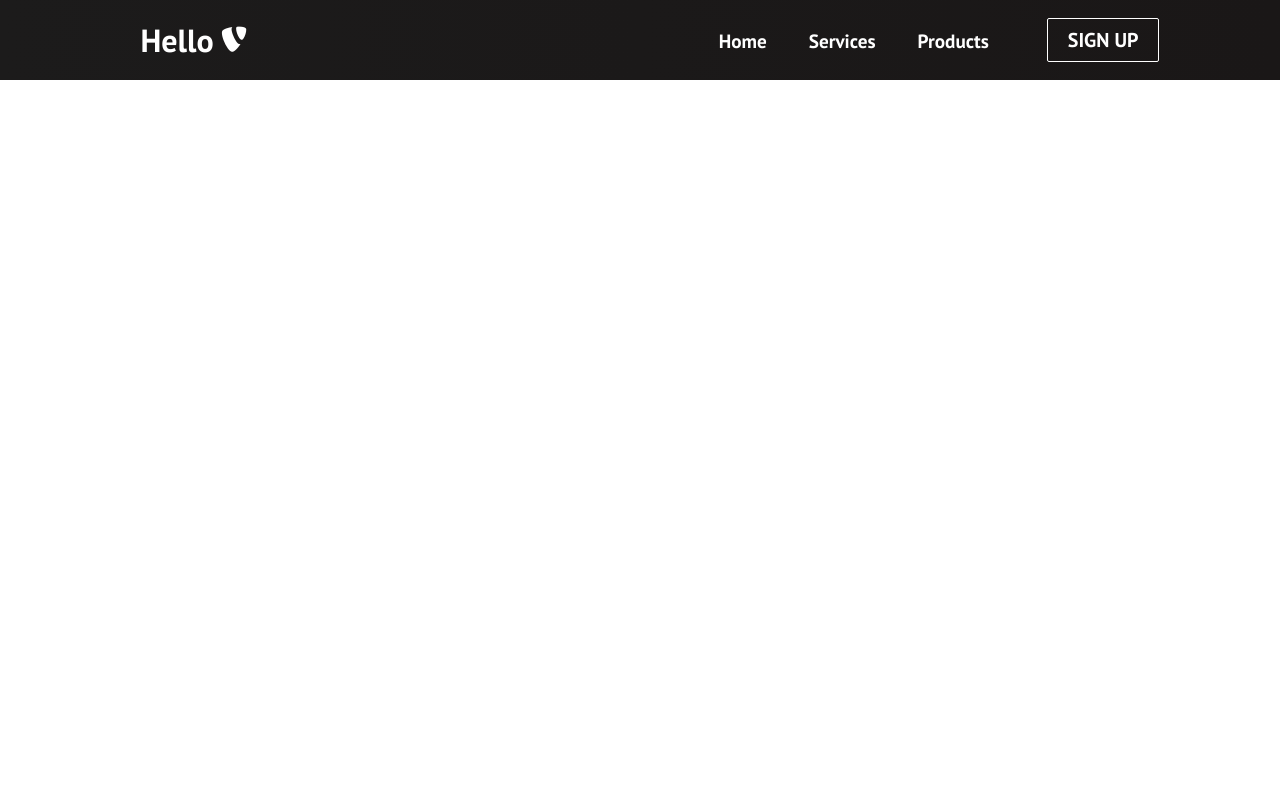
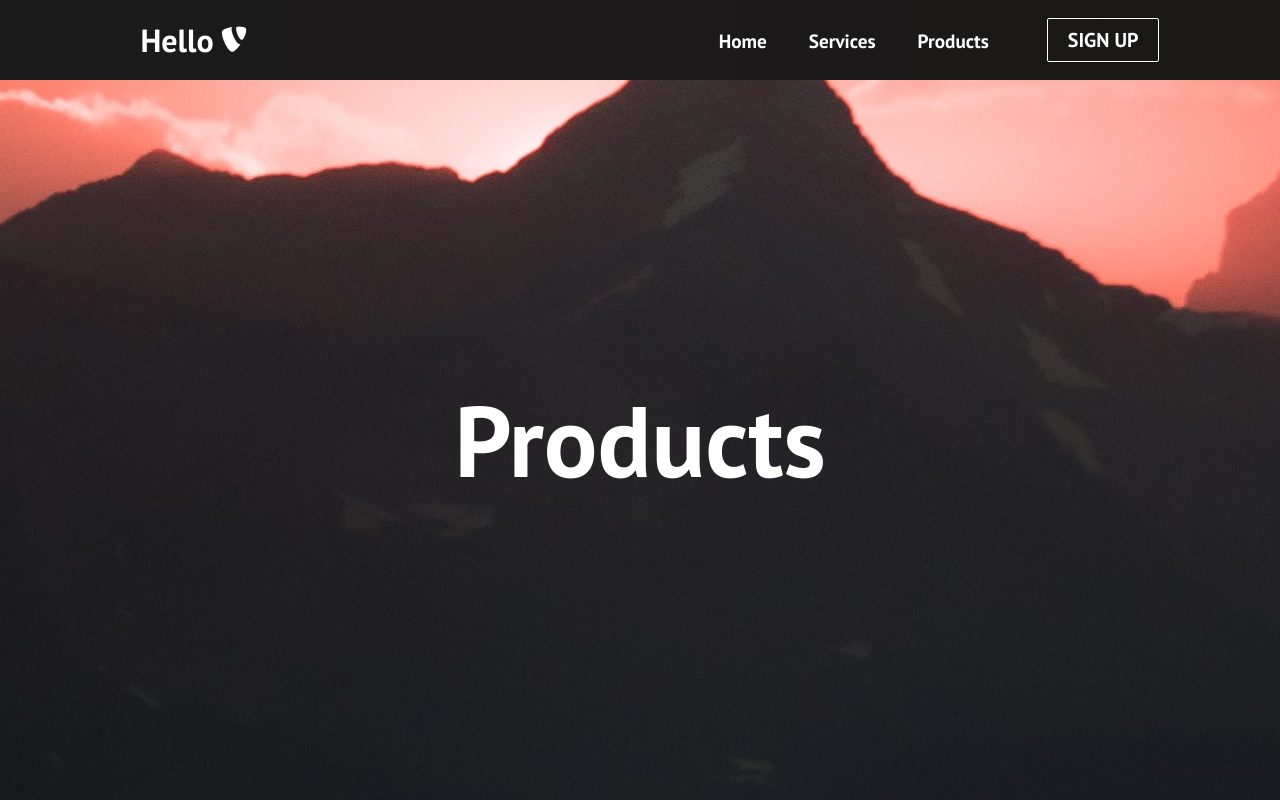
Before and after one commit to Rashika1998/web-react-ui-for-com-v1, a React (Create React App) app: page /products in a window 1280 px wide. Built offline with nearby package versions, Linux system fonts and the light colour scheme.

Commit message:
Created other pages.

```diff
--- a/src/App.js
+++ b/src/App.js
@@ -3,6 +3,9 @@
 import { BrowserRouter as Router, Switch, Route } from 'react-router-dom';
 import './App.css';
 import Home from './components/pages/Home';
+import Services from './components/pages/Services';
+import Products from './components/pages/Products';
+import SignUp from './components/pages/SignUp';
 
 
 function App() {
@@ -12,6 +15,9 @@
       <Navbar/>
       <Switch>
         <Route path='/' exact component={Home}/>
+        <Route path='/services' component={Services} />
+        <Route path='/products' component={Products} />
+        <Route path='/sign-up' component={SignUp} />
       </Switch>
     </Router>
 
--- /dev/null
+++ b/src/components/pages/Products.js
@@ -0,0 +1,8 @@
+import React from 'react';
+import '../../App.css';
+
+export default function Products(){
+    return(
+        <h1 className="products">Products</h1>
+    )
+}
--- /dev/null
+++ b/src/components/pages/Services.js
@@ -0,0 +1,8 @@
+import React from 'react';
+import '../../App.css';
+
+export default function Services(){
+    return(
+        <h1 className="services">Services</h1>
+    )
+}
--- /dev/null
+++ b/src/components/pages/SignUp.js
@@ -0,0 +1,8 @@
+import React from 'react';
+import '../../App.css';
+
+export default function SignUp(){
+    return(
+        <h1 className="sign-up">Sign Up</h1>
+    )
+}
```
